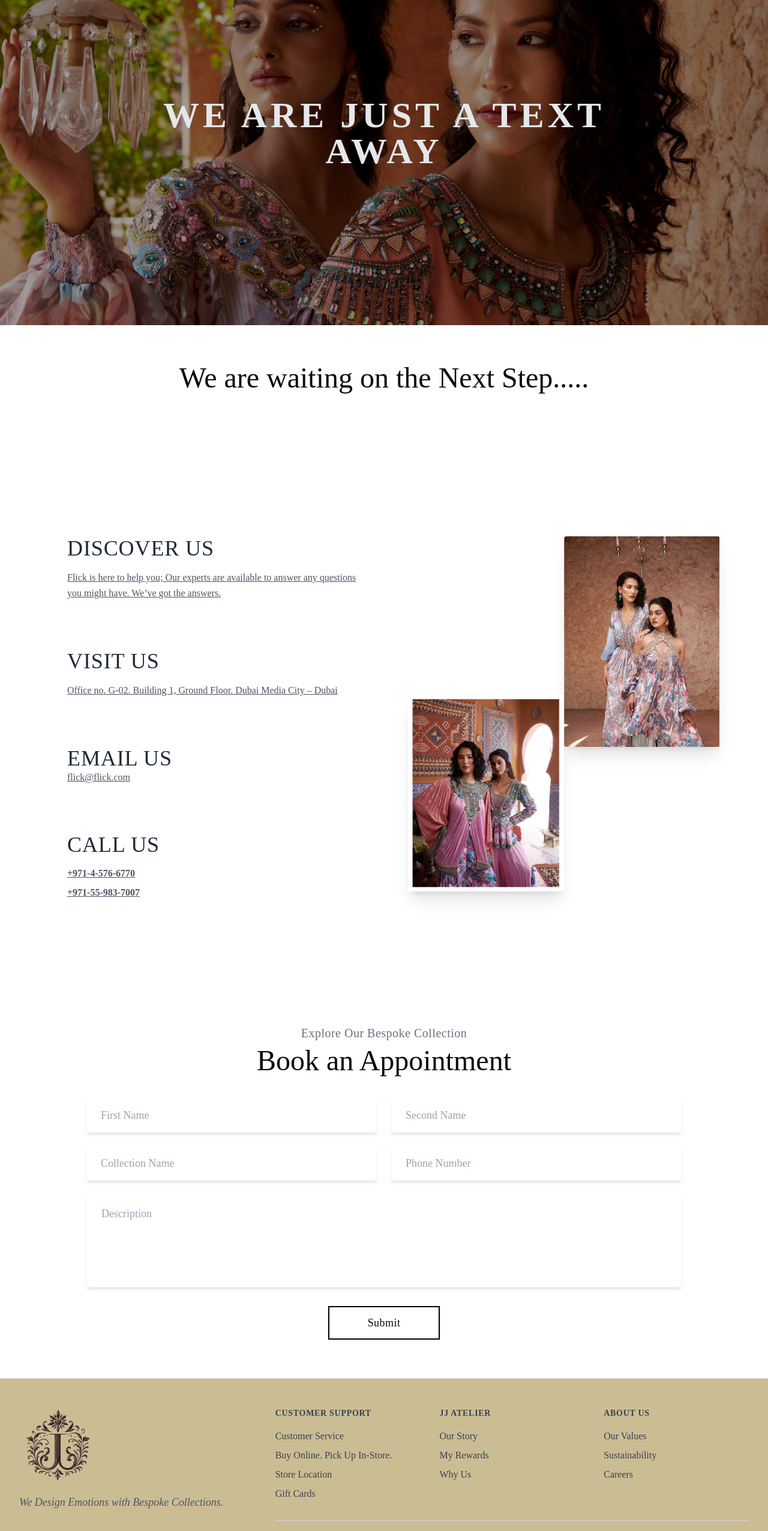
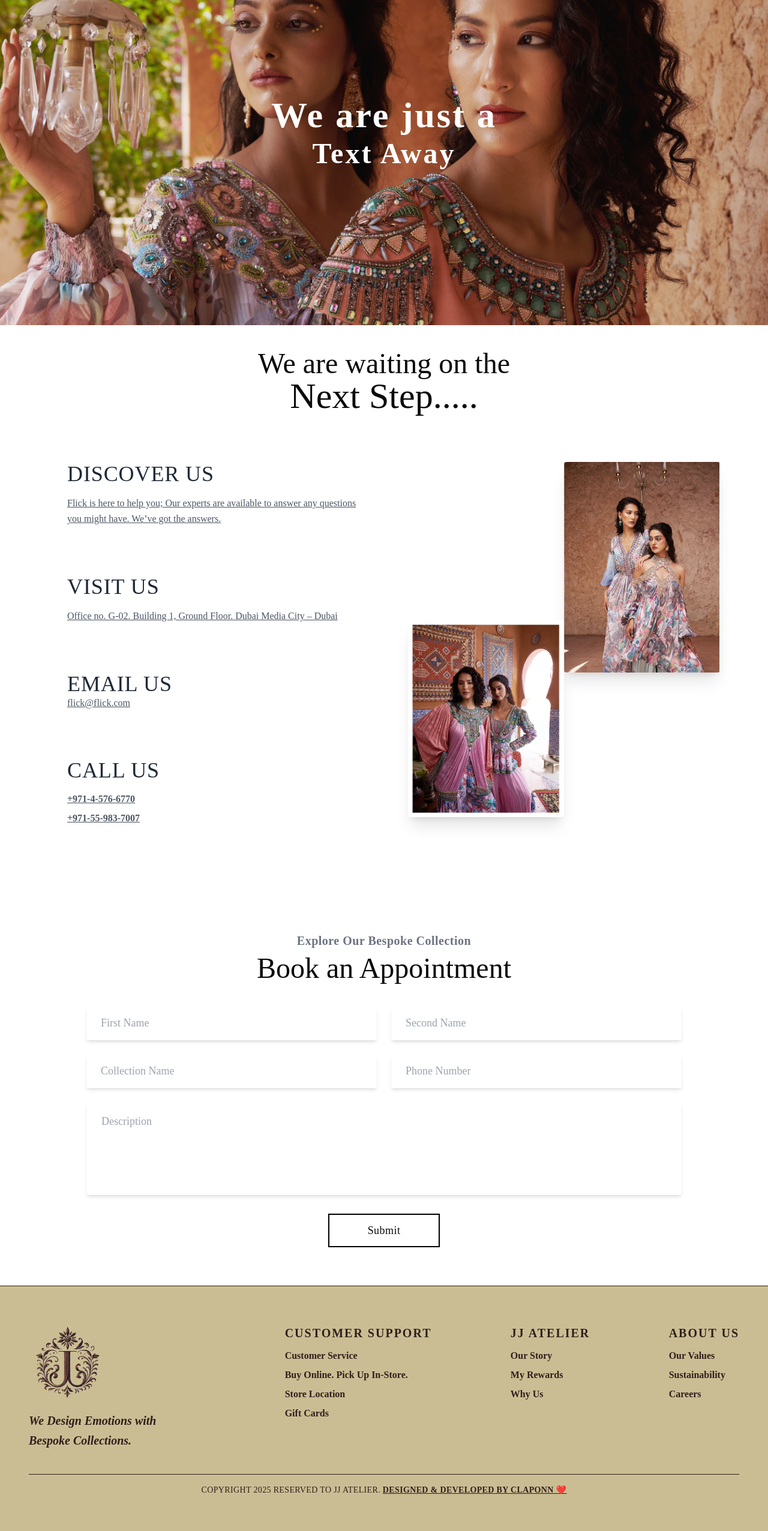
Before and after one commit to panditvishnuu/JJ, a React (Vite) app: page /contact in a window 1280 px wide. Shown: the part 234-2786 px from the top of the page at 60% size. Built offline with nearby package versions, Linux system fonts and the light colour scheme; a web font is replaced by a local one.

Commit message:
refactor: update About, Contact, and Footer components for improved layout and styling; add ProductDetail component

```diff
--- a/src/components/About.jsx
+++ b/src/components/About.jsx
@@ -34,7 +34,7 @@
     </motion.h2>
   );
 
-  const ContentSection = ({ image, title, text, reverse = false }) => {
+  const ContentSection = ({ image, title, text, reverse = true}) => {
     const [sectionRef, sectionInView] = useInView({
       threshold: 0.1,
       triggerOnce: true,
@@ -49,7 +49,7 @@
       >
         <div
           className={`grid grid-cols-1 lg:grid-cols-2 gap-8 lg:gap-16 px-4 lg:px-8 ${
-            reverse ? "lg:flex-row-reverse" : ""
+            reverse ? "md:flex-row-reverse" : ""
           }`}
         >
           <motion.div
@@ -167,7 +167,7 @@
           >
             <h2 className="text-xl md:text-5xl font-semibold uppercase tracking-widest  text-gray-200">
               The Story Behind <br /> our{" "}
-              <span className="text-6xl">Masterpieces</span>
+              <span className="text-5xl md:text-6xl">Masterpieces</span>
             </h2>
           </motion.div>
         </motion.section>
@@ -178,13 +178,22 @@
           image={images.Image51538}
           title="Where we Started From"
           text="Where we Started From The Rich Black Sherwani Set exudes timeless sophistication, adorned with intricate resham threadwork and antique gold metallic embroidery. Enhanced with sequin work, beads, and detailed kasab embroidery, this sherwani offers a perfect blend of classic elegance and fine craftsmanship. Where we Started From The Rich Black Sherwani Set exudes timeless sophistication, adorned with intricate resham threadwork and antique gold metallic embroidery. Enhanced with sequin work, beads, and detailed kasab embroidery, this sherwani offers a perfect blend of classic elegance and fine craftsmanship. Where we Started From The Rich Black Sherwani Set exudes timeless sophistication, adorned with intricate resham threadwork and antique gold metallic embroidery."
+
         />
 
         <ContentSection
           image={images.Image}
           title="From The Founder’s Pen"
           text="Where we Started From The Rich Black Sherwani Set exudes timeless sophistication, adorned with intricate resham threadwork and antique gold metallic embroidery. Enhanced with sequin work, beads, and detailed kasab embroidery, this sherwani offers a perfect blend of classic elegance and fine craftsmanship. Where we Started From The Rich Black Sherwani Set exudes timeless sophistication, adorned with intricate resham threadwork and antique gold metallic embroidery. Enhanced with sequin work, beads, and detailed kasab embroidery, this sherwani offers a perfect blend of classic elegance and fine craftsmanship. Where we Started From The Rich Black Sherwani Set exudes timeless sophistication, adorned with intricate resham threadwork and antique gold metallic embroidery."
+
         />
+
+        <div>
+          <h2 className="text-4xl text-center text-gray-400">
+            What makes the <br />
+            <span className="text-6xl text-black"> Difference ?</span>
+          </h2>
+        </div>
 
         <FullWidthSection image={images.Image51788} title="Trust" />
         <FullWidthSection image={images.Image51686} title="Design" />
--- a/src/components/Contact.jsx
+++ b/src/components/Contact.jsx
@@ -36,7 +36,7 @@
               className="w-full h-full object-cover object-center"
               loading="lazy"
             />
-            <div className="absolute inset-0 bg-black/40" />
+            <div className="absolute inset-0 bg-black/15" />
           </motion.div>
 
           <motion.div
@@ -45,20 +45,21 @@
             animate={{ opacity: 1, y: 0 }}
             transition={{ delay: 0.5 }}
           >
-            <h2 className="text-xl md:text-6xl font-semibold uppercase tracking-widest  text-gray-200">
-              We are just a Text Away
+            <h2 className="text-xl md:text-6xl font-semibold tracking-wider  text-white">
+              We are just a <br /> <span className="text-5xl">Text Away</span>
             </h2>
           </motion.div>
         </motion.section>
 
         <motion.div
-          className="py-16"
+          className="py-0 mt-10"
           initial={{ opacity: 0 }}
           whileInView={{ opacity: 1 }}
           viewport={{ once: true }}
         >
-          <h2 className="text-4xl md:text-5xl text-center mb-8 ">
-            We are waiting on the Next Step.....
+          <h2 className="text-4xl md:text-5xl text-center ">
+            We are waiting on the <br />{" "}
+            <span className="text-6xl">Next Step.....</span>
           </h2>
         </motion.div>
 
@@ -67,7 +68,7 @@
         <motion.div
           initial={{ opacity: 0 }}
           whileInView={{ opacity: 1 }}
-          viewport={{ once: true, margin: "0px 0px -100px 0px" }}
+          viewport={{ once: true, margin: "0px 0px 0px 0px" }}
         >
           <ContactForm />
         </motion.div>
--- a/src/components/ContactForm.jsx
+++ b/src/components/ContactForm.jsx
@@ -54,7 +54,7 @@
       className="max-w-5xl mx-auto px-4 py-12 lg:py-16"
     >
       <motion.div className="text-center mb-10" variants={itemVariants}>
-        <h2 className="text-gray-500 font-light mb-2 text-xl tracking-wide">
+        <h2 className="text-gray-500 font-bold mb-2 text-xl tracking-wide">
           Explore Our Bespoke Collection
         </h2>
         <h1 className="text-4xl md:text-5xl font-normal mb-8">
@@ -125,7 +125,7 @@
         </motion.div>
 
         <motion.div
-          className="flex justify-center mt-10"
+          className="flex justify-center mt-14"
           variants={itemVariants}
         >
           <SubmitButton />
--- a/src/components/DesignerProfile.jsx
+++ b/src/components/DesignerProfile.jsx
@@ -17,7 +17,7 @@
 
   return (
     <motion.div
-      className="max-w-7xl mx-auto py-12 lg:py-24 px-4 lg:px-8"
+      className="max-w-7xl mx-auto py-4 lg:py-16 px-4 lg:px-8"
       ref={ref}
       initial="hidden"
       animate={inView ? "visible" : "hidden"}
--- a/src/components/Footer.jsx
+++ b/src/components/Footer.jsx
@@ -3,11 +3,11 @@
 
 const Footer = () => {
   return (
-    <footer className="bg-[#CBBD93] text-gray-700 border-t">
-      <div className="max-w-7xl mx-auto px-4 md:px-8 py-12">
-        <div className="flex flex-col md:flex-row gap-8">
-          {/* Left Section - Logo and Tagline */}
-          <div className="md:w-1/3">
+    <footer className="bg-[#CBBD93] text-[#2e1f1c] border-t border-[#2e1f1c]">
+      <div className="max-w-7xl mx-auto px-6 md:px-12 py-16">
+        <div className="flex flex-col md:flex-row md:justify-between gap-12">
+          {/* Left Section */}
+          <div className="md:w-1/3 flex flex-col items-start">
             <div className="w-32 h-32 mb-4">
               <img
                 src={images.logo}
@@ -15,20 +15,21 @@
                 className="w-full h-full object-contain"
               />
             </div>
-            <p className="text-lg italic text-gray-600">
-              We Design Emotions with Bespoke Collections.
+            <p className="text-xl font-bold italic leading-relaxed">
+              We Design Emotions with
+              <br />
+              Bespoke Collections.
             </p>
           </div>
 
-          {/* Right Section - Columns and Copyright */}
-          <div className="md:w-2/3">
-            <div className="grid grid-cols-1 md:grid-cols-3 gap-8 mb-8">
+          {/* Columns */}
+          <div className="md:w-2/3 flex flex-col md:flex-row justify-between">
             {/* Customer Support */}
-              <div>
-                <h3 className="font-bold uppercase text-sm mb-4 tracking-wider">
-                  CUSTOMER SUPPORT
+            <div className="mb-8 md:mb-0">
+              <h3 className=" uppercase text-xl font-bold tracking-widest mb-3">
+                Customer Support
               </h3>
-                <ul className="space-y-2">
+              <ul className="space-y-2 text-md font-semibold">
                 <li>
                   <a href="#" className="hover:text-black">
                     Customer Service
@@ -53,11 +54,11 @@
             </div>
 
             {/* JJ Atelier */}
-              <div>
-                <h3 className="font-bold uppercase text-sm mb-4 tracking-wider">
-                  JJ ATELIER
+            <div className="mb-8 md:mb-0">
+              <h3 className=" uppercase text-xl font-bold tracking-widest mb-3">
+                JJ Atelier
               </h3>
-                <ul className="space-y-2">
+              <ul className="space-y-2 text-md font-semibold">
                 <li>
                   <a href="#" className="hover:text-black">
                     Our Story
@@ -78,10 +79,10 @@
 
             {/* About Us */}
             <div>
-                <h3 className="font-bold uppercase text-sm mb-4 tracking-wider">
-                  ABOUT US
+              <h3 className=" uppercase text-xl font-bold tracking-widest mb-3">
+                About Us
               </h3>
-                <ul className="space-y-2">
+              <ul className="space-y-2 text-md font-semibold">
                 <li>
                   <a href="#" className="hover:text-black">
                     Our Values
@@ -100,14 +101,13 @@
               </ul>
             </div>
           </div>
+        </div>
 
         {/* Copyright */}
-            <div className="border-t border-gray-300 pt-4">
-              <p className="text-right text-sm text-gray-500">
-                Copyright © 2025 Reserved to JJ Atelier.
+        <div className="mt-10 border-t border-[#2e1f1c] pt-4">
+          <p className="text-center text-sm uppercase tracking-wide">
+            Copyright 2025 Reserved to JJ Atelier. <span className="font-bold underline">   Designed & Developed by CLAPONN ❤️ </span>
           </p>
-            </div>
-          </div>
         </div>
       </div>
     </footer>
--- a/src/components/HomePage.jsx
+++ b/src/components/HomePage.jsx
@@ -160,7 +160,7 @@
 
       {/* Founder's Note */}
       <div className="py-16 px-4 text-center">
-        <h2 className="text-4xl md:text-6xl font-cormorant mb-8">
+        <h2 className="text-4xl md:text-6xl font-cormorant md:mb-2">
           Founder’s Note
         </h2>
         <DesignerProfile />
--- a/src/components/Layout.jsx
+++ b/src/components/Layout.jsx
@@ -23,7 +23,7 @@
 
   return (
     <motion.div
-      className="min-h-screen bg-white py-16"
+      className="min-h-screen bg-white py-0"
       ref={ref}
       initial="hidden"
       animate={inView ? "visible" : "hidden"}
```
Also changed, not shown: src/components/ProductDetails.jsx (added, +203 -0 lines). Lines whose indentation alone changed are shown as unchanged.
